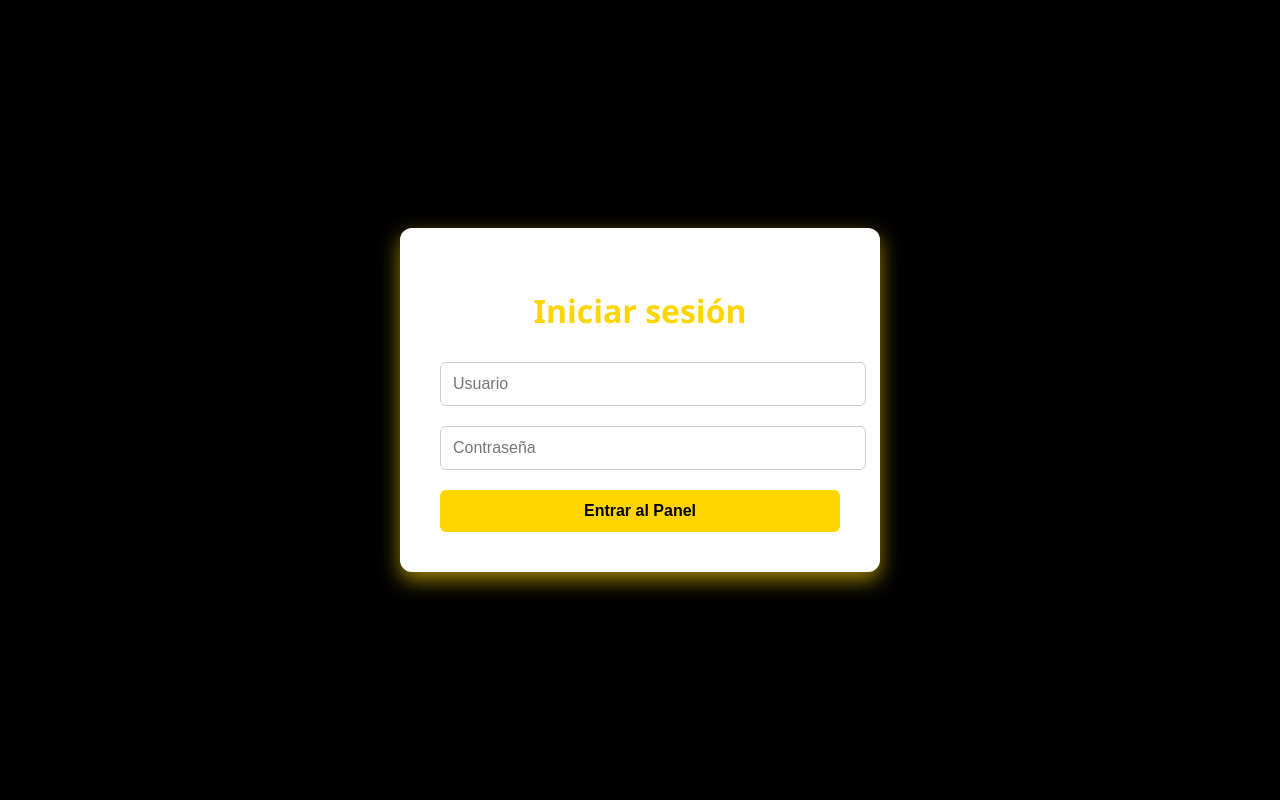
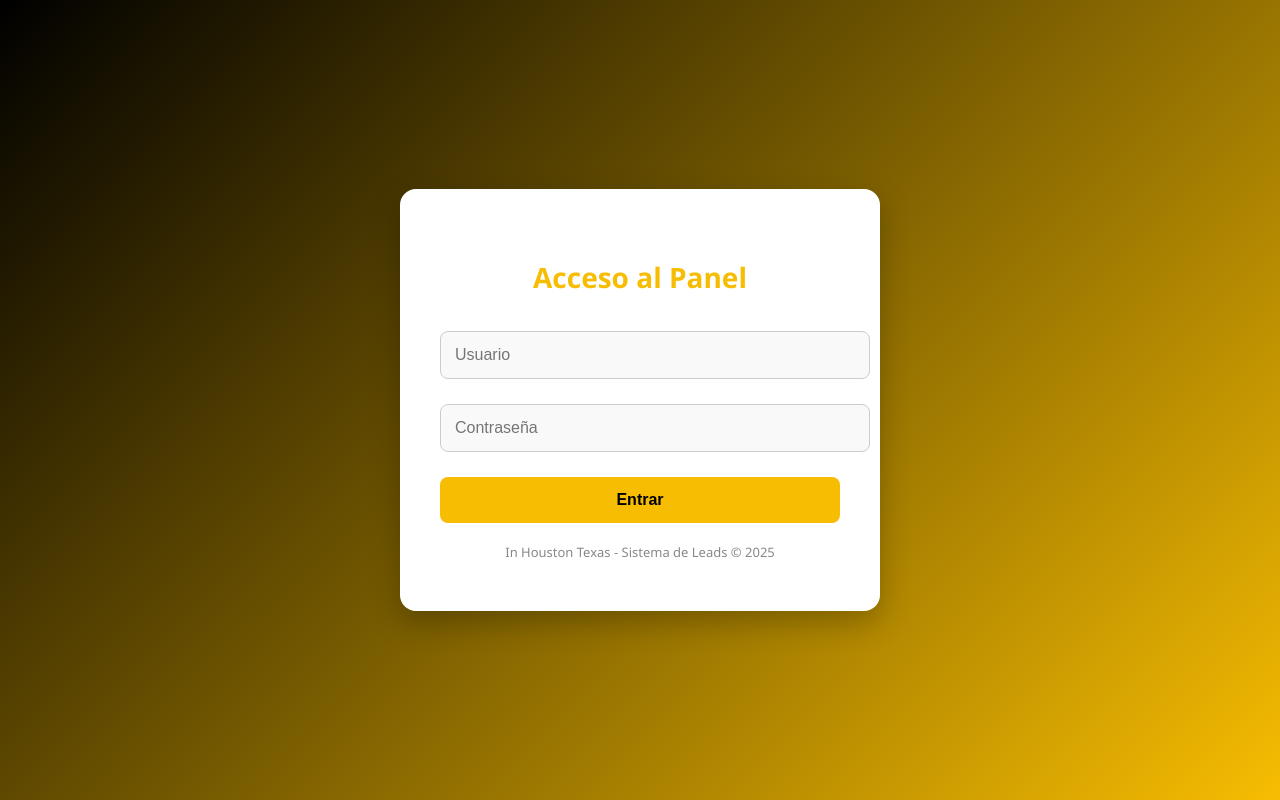
Before and after one commit to Sundingalue/multi-bot-inteligente-v1, a Flask app: page /panel in a window 1280 px wide. Run offline with Flask 3, Linux system fonts and the light colour scheme.

Commit message:
Rediseño visual completo del login, panel y chat

```diff
--- a/templates/login.html
+++ b/templates/login.html
@@ -16,64 +16,72 @@
       display: flex;
       justify-content: center;
       align-items: center;
-      background: #000;
+      background: linear-gradient(135deg, #000000 0%, #F7BD02 100%);
     }
 
     .login-box {
       background: #fff;
       color: #000;
-      padding: 40px;
-      border-radius: 12px;
+      padding: 50px 40px;
+      border-radius: 16px;
       width: 100%;
       max-width: 400px;
-      box-shadow: 0 8px 20px rgba(255, 213, 0, 0.6);
+      box-shadow: 0 12px 30px rgba(0, 0, 0, 0.25);
       text-align: center;
     }
 
     .login-box h1 {
-      color: #ffd500;
-      margin-bottom: 30px;
+      color: #F7BD02;
+      margin-bottom: 35px;
+      font-size: 28px;
     }
 
     .login-box input {
       width: 100%;
-      padding: 12px;
-      margin-bottom: 20px;
+      padding: 14px;
+      margin-bottom: 25px;
       border: 1px solid #ccc;
-      border-radius: 6px;
+      border-radius: 8px;
       font-size: 16px;
+      background: #f9f9f9;
     }
 
     .login-box button {
-      background-color: #ffd500;
+      background-color: #F7BD02;
       color: #000;
       border: none;
-      padding: 12px;
+      padding: 14px;
       width: 100%;
       font-weight: bold;
       font-size: 16px;
-      border-radius: 6px;
+      border-radius: 8px;
       cursor: pointer;
       transition: background-color 0.3s ease;
     }
 
     .login-box button:hover {
-      background-color: #e5bf00;
+      background-color: #000;
+      color: #F7BD02;
+    }
+
+    .footer {
+      margin-top: 20px;
+      font-size: 13px;
+      color: #888;
     }
   </style>
 </head>
 <body>
-
   <div class="login-container">
     <div class="login-box">
-      <h1>Iniciar sesión</h1>
+      <h1>Acceso al Panel</h1>
       <form method="POST" action="/panel">
         <input type="text" name="usuario" placeholder="Usuario" required>
         <input type="password" name="clave" placeholder="Contraseña" required>
-        <button type="submit">Entrar al Panel</button>
+        <button type="submit">Entrar</button>
       </form>
+      <div class="footer">In Houston Texas - Sistema de Leads © 2025</div>
     </div>
   </div>
-
 </body>
 </html>
```
Also changed, not shown: templates/chat.html (+32 -21 lines), templates/panel.html (+65 -43 lines).
